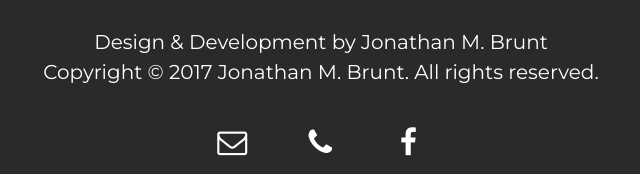
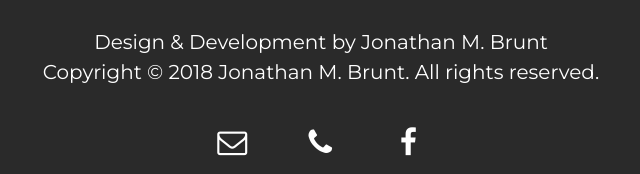
Before and after one commit to jonbrunt/Founders-Coders, a plain HTML site: page index.html in a window 1280 px wide. Shown: the part 7451-7625 px from the top of the page, 319-959 px from the left. Drawn offline with Linux system fonts and the light colour scheme.

Commit message:
Update index.html

```diff
--- a/index.html
+++ b/index.html
@@ -177,7 +177,7 @@
 	<div id='footer'>
 		<h2 class='h2intro'>Together We Can Reach New Heights</h2>
 		<p>Design &amp; Development by Jonathan M. Brunt</p>
-		<p>Copyright &copy; 2017 Jonathan M. Brunt. All rights reserved.</p>
+		<p>Copyright &copy; <span id='year'>placeholder</span> Jonathan M. Brunt. All rights reserved.</p>
 		<div>
 			<a href='mailto:jonathan@jmbrunt.com' title='My Email'><i class='fa fa-envelope-o' aria-hidden='true'></i></a>
 			<a href='tel:+12818518076' title='My Phone'><i class='fa fa-phone' aria-hidden='true'></i></a>
```
